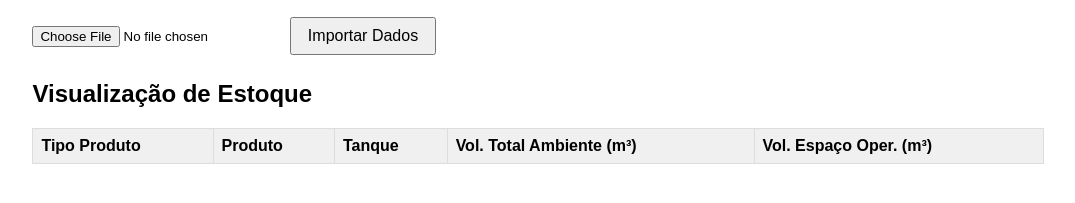
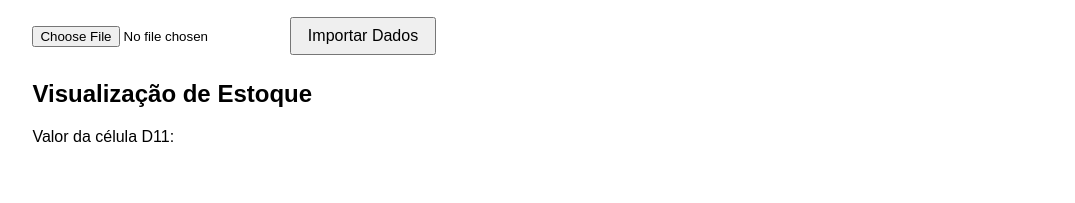
Before and after one commit to Dicommunitas/Planejador-de-Opera-es, a plain HTML site: page estoque.html in a window 1280 px wide. Shown: the part 101-304 px from the top of the page, without its empty margins (102-1177 px from the left). Drawn offline with Linux system fonts and the light colour scheme.

Commit message:
Update estoque.html

```diff
--- a/estoque.html
+++ b/estoque.html
@@ -20,18 +20,7 @@
 
     <div id="stockVisualization">
       <h2>Visualização de Estoque</h2>
-      <table id="stockTable">
-        <thead>
-          <tr>
-            <th>Tipo Produto</th>
-            <th>Produto</th>
-            <th>Tanque</th>
-            <th>Vol. Total Ambiente (m³)</th>
-            <th>Vol. Espaço Oper. (m³)</th>
-          </tr>
-        </thead>
-        <tbody></tbody>
-      </table>
+      <p>Valor da célula D11: <span id="cellValue"></span></p>
     </div>
   </div>
 
```
